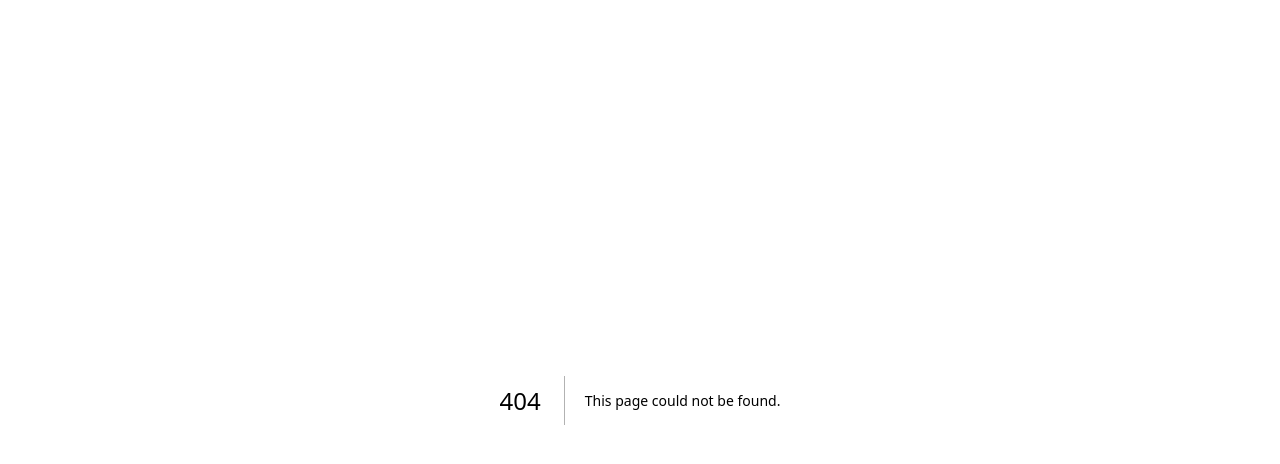
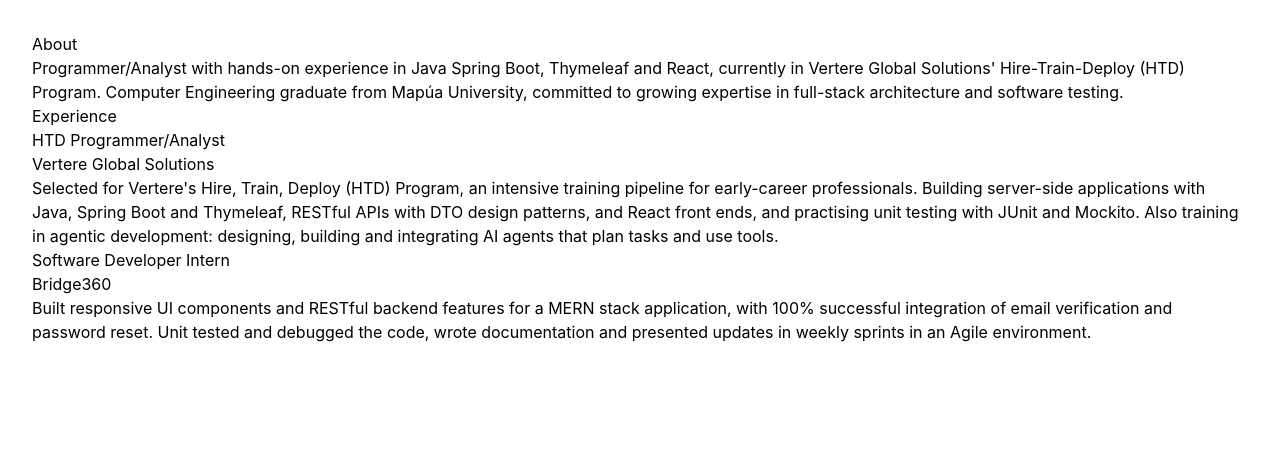
Before and after one commit to saaquiteles/webportfolio2, a Next.js app: page /about in a window 1280 px wide. Before the commit this address had no page. Shown: the top 464 px of the page. Built offline with nearby package versions, Linux system fonts and the light colour scheme.

Commit message:
feat: add an About page with an intro and experience entries
Publishes the approved intro and the two roles from the resume, each as a typed data entry rendered through ExperienceList, so the text is deliberate and tested.

```diff
--- /dev/null
+++ b/src/app/about/page.tsx
@@ -0,0 +1,14 @@
+import { ExperienceList } from '@/components/sections/ExperienceList';
+import { experience } from '@/data/experience';
+import { profile } from '@/data/profile';
+
+export default function About() {
+  return (
+    <main className="p-8">
+      <h1>About</h1>
+      <p>{profile.intro}</p>
+      <h2>Experience</h2>
+      <ExperienceList entries={experience} />
+    </main>
+  );
+}
--- /dev/null
+++ b/src/components/sections/ExperienceList.tsx
@@ -0,0 +1,19 @@
+import type { Experience } from '@/lib/types';
+
+interface ExperienceListProps {
+  entries: Experience[];
+}
+
+export function ExperienceList({ entries }: ExperienceListProps) {
+  return (
+    <ul>
+      {entries.map((entry) => (
+        <li key={`${entry.org}-${entry.start}`}>
+          <h3>{entry.role}</h3>
+          <p>{entry.org}</p>
+          <p>{entry.summary}</p>
+        </li>
+      ))}
+    </ul>
+  );
+}
--- /dev/null
+++ b/src/data/experience.ts
@@ -0,0 +1,19 @@
+import type { Experience } from '@/lib/types';
+
+export const experience: Experience[] = [
+  {
+    role: 'HTD Programmer/Analyst',
+    org: 'Vertere Global Solutions',
+    start: '2026-06',
+    summary:
+      "Selected for Vertere's Hire, Train, Deploy (HTD) Program, an intensive training pipeline for early-career professionals. Building server-side applications with Java, Spring Boot and Thymeleaf, RESTful APIs with DTO design patterns, and React front ends, and practising unit testing with JUnit and Mockito. Also training in agentic development: designing, building and integrating AI agents that plan tasks and use tools.",
+  },
+  {
+    role: 'Software Developer Intern',
+    org: 'Bridge360',
+    start: '2025-05',
+    end: '2025-07',
+    summary:
+      'Built responsive UI components and RESTful backend features for a MERN stack application, with 100% successful integration of email verification and password reset. Unit tested and debugged the code, wrote documentation and presented updates in weekly sprints in an Agile environment.',
+  },
+];
--- a/src/data/profile.ts
+++ b/src/data/profile.ts
@@ -4,6 +4,8 @@ export const profile: Profile = {
   name: 'Sean Argie A. Quiteles',
   headline: 'I build full-stack apps with Spring Boot and React.',
   tagline: 'Programmer/Analyst · Spring Boot, React and React Three Fiber · Metro Manila',
+  intro:
+    "Programmer/Analyst with hands-on experience in Java Spring Boot, Thymeleaf and React, currently in Vertere Global Solutions' Hire-Train-Deploy (HTD) Program. Computer Engineering graduate from Mapúa University, committed to growing expertise in full-stack architecture and software testing.",
   email: 'seanargieq@gmail.com',
   links: {
     linkedin: 'https://linkedin.com/in/saaquiteles',
```
Also changed, not shown: src/lib/types.ts (+9 -0 lines), 2 other files (tests, documents, lock files or other folders).
